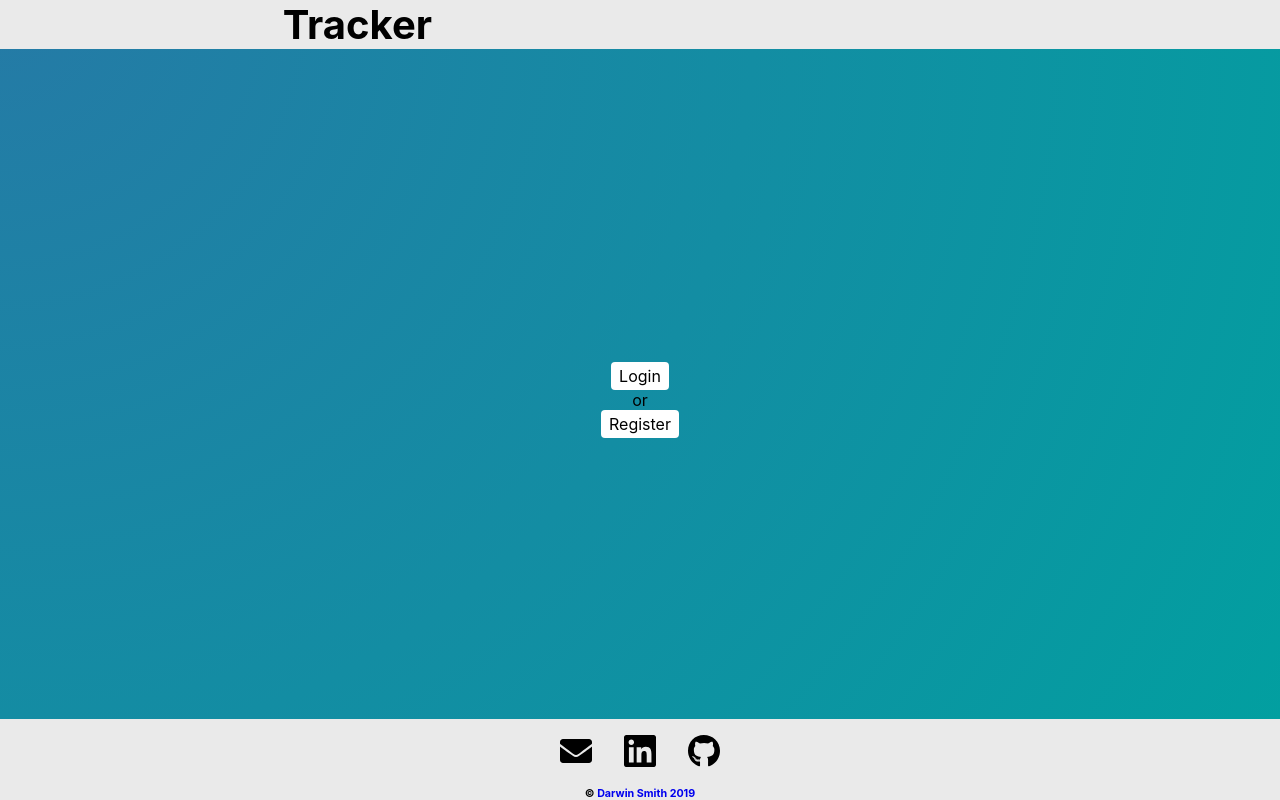
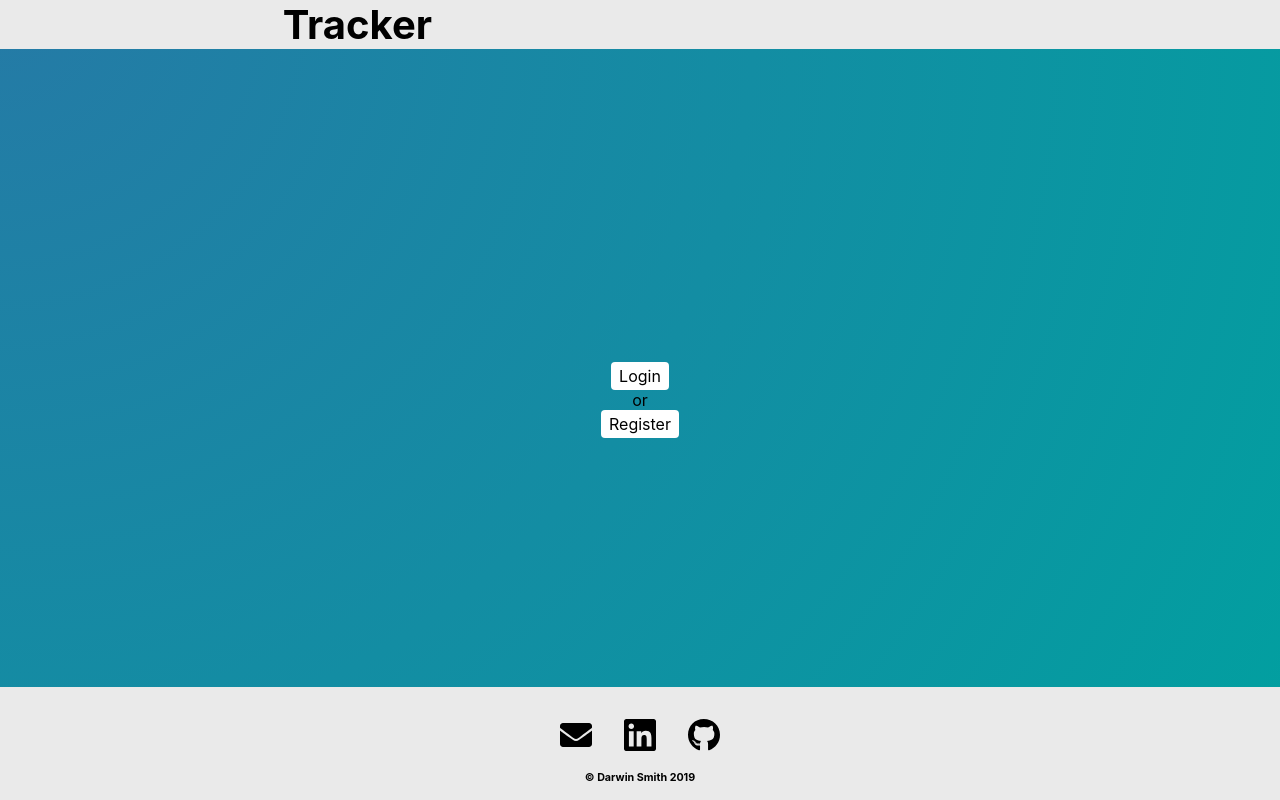
Before and after one commit to darwin911/tracker, a React (Create React App) app in the folder client/: page / in a window 1280 px wide. Built offline with nearby package versions, Linux system fonts and the light colour scheme.

Commit message:
updates footer styles

```diff
--- a/client/src/App.css
+++ b/client/src/App.css
@@ -72,7 +72,7 @@ main {
   display: grid;
   place-items: center;
   min-height: 100vh;
-  padding: 50px 0 80px;
+  padding: 50px 0 120px;
 }
 
 main p {
@@ -125,6 +125,10 @@ a[href="/login"], a[href="/register"] {
 
 [type="date"]:hover, [type="number"]:hover {
   opacity: 0.9;
+}
+
+.mood-form label {
+  display: block;
 }
 
 .mood {
@@ -186,6 +190,11 @@ footer {
   left: 0;
   right: 0;
   background: #eaeaea;
+  padding: 1rem 0;
+}
+
+footer a {
+  color: black;
 }
 
 .envelope, .github, .linkedin {
--- a/client/src/App.scss
+++ b/client/src/App.scss
@@ -62,7 +62,7 @@ main {
   display: grid;
   place-items: center;
   min-height: 100vh;
-  padding: 50px 0 80px;
+  padding: 50px 0 120px;
   p {
     margin-bottom: 0.7rem;
     &:last-of-type {
@@ -102,6 +102,10 @@ a[href="/login"], a[href="/register"] {
   &:hover {
     opacity: 0.9;
   }
+}
+
+.mood-form label {
+  display: block;
 }
 
 .mood {
--- a/client/src/_footer.scss
+++ b/client/src/_footer.scss
@@ -5,6 +5,10 @@ footer {
   left: 0;
   right: 0;
   background: $lightGray;
+  padding: 1rem 0;
+  a {
+    color: black;
+  }
 }
 
 %contact-icon {
```
Also changed, not shown: 1 other file (tests, documents, lock files or other folders).
